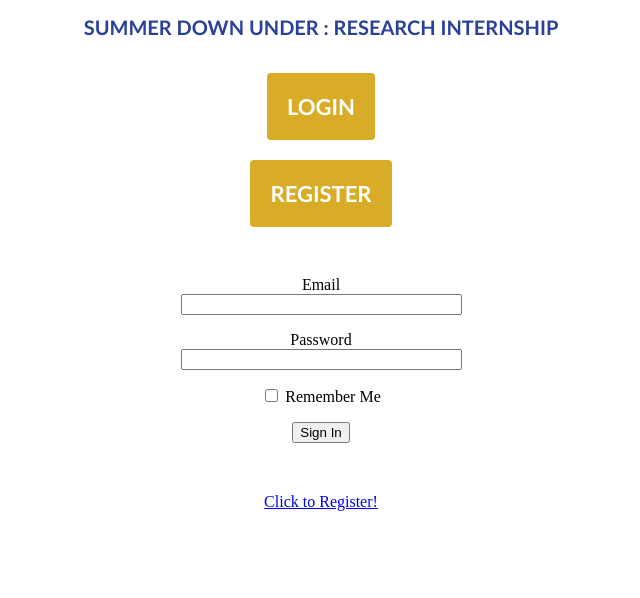
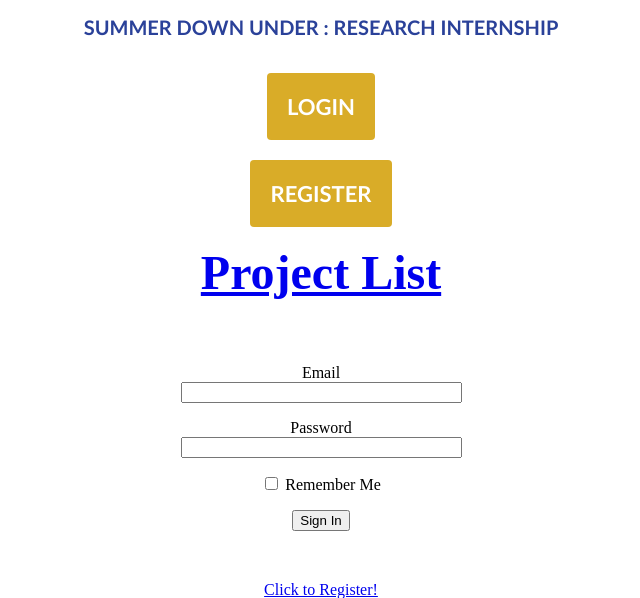
Before and after one commit to DavoDC/SDURI-Admin-Platform, a Flask app: page /login in a window 1280 px wide. Shown: the top 598 px of the page, without its empty margins (319-959 px from the left). Run offline with Flask 2, Linux system fonts and the light colour scheme; parts of the project's set-up code (start-up, migrations or seed data) failed here and were passed over; some libraries are stand-ins or nearby versions.

Commit message:
fixing after merging

```diff
--- a/app/templates/base.html
+++ b/app/templates/base.html
@@ -25,6 +25,7 @@
             {% if current_user.is_anonymous %}
             <h1><a class="hover-button" href="{{ url_for('login') }}" class="nav-link" ></i>Login</a></h1>
             <h1><a class="hover-button" href="{{ url_for('register') }}">Register</a> </h1>
+            <h1><a href="{{ url_for('project_list') }}">Project List</a> </h1>
             {% else %}
 
             <!-- <a href="{{ url_for('index') }}">Home</a> -->
```
Also changed, not shown: 5 other files.
